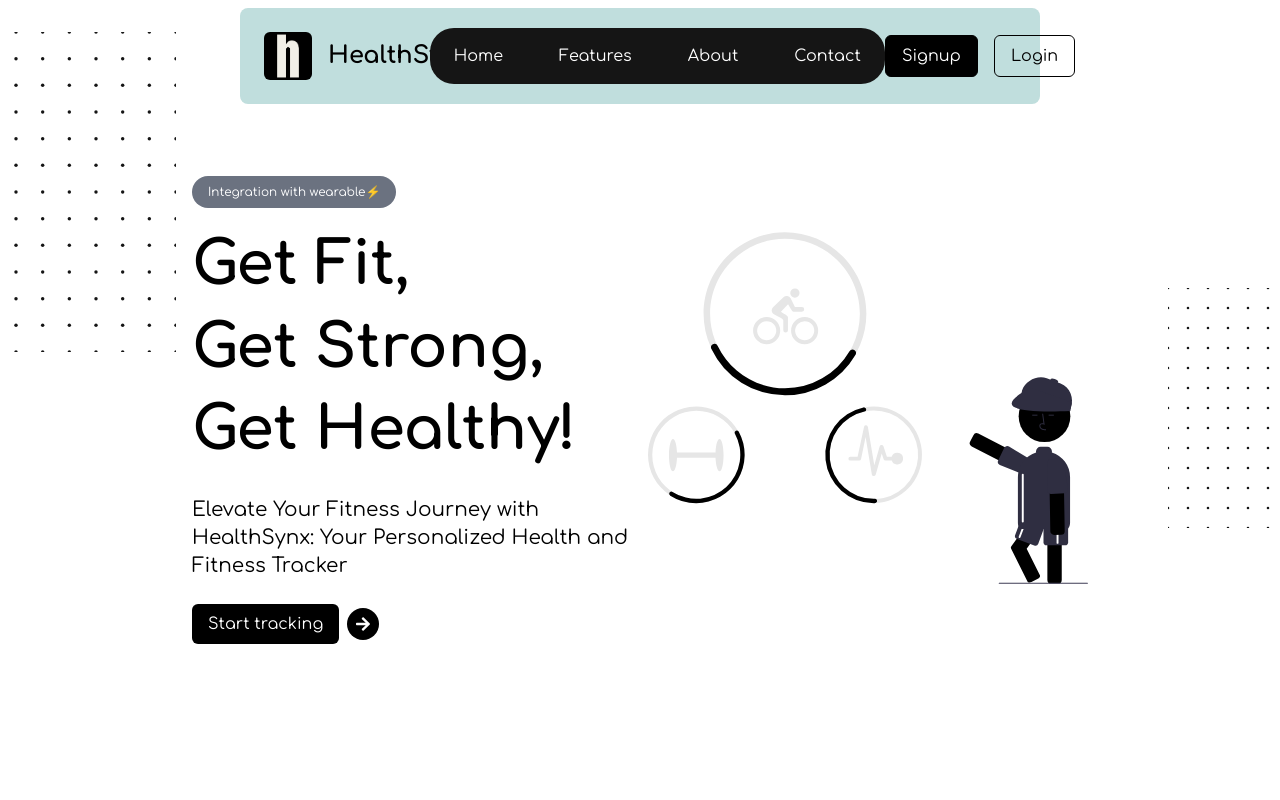
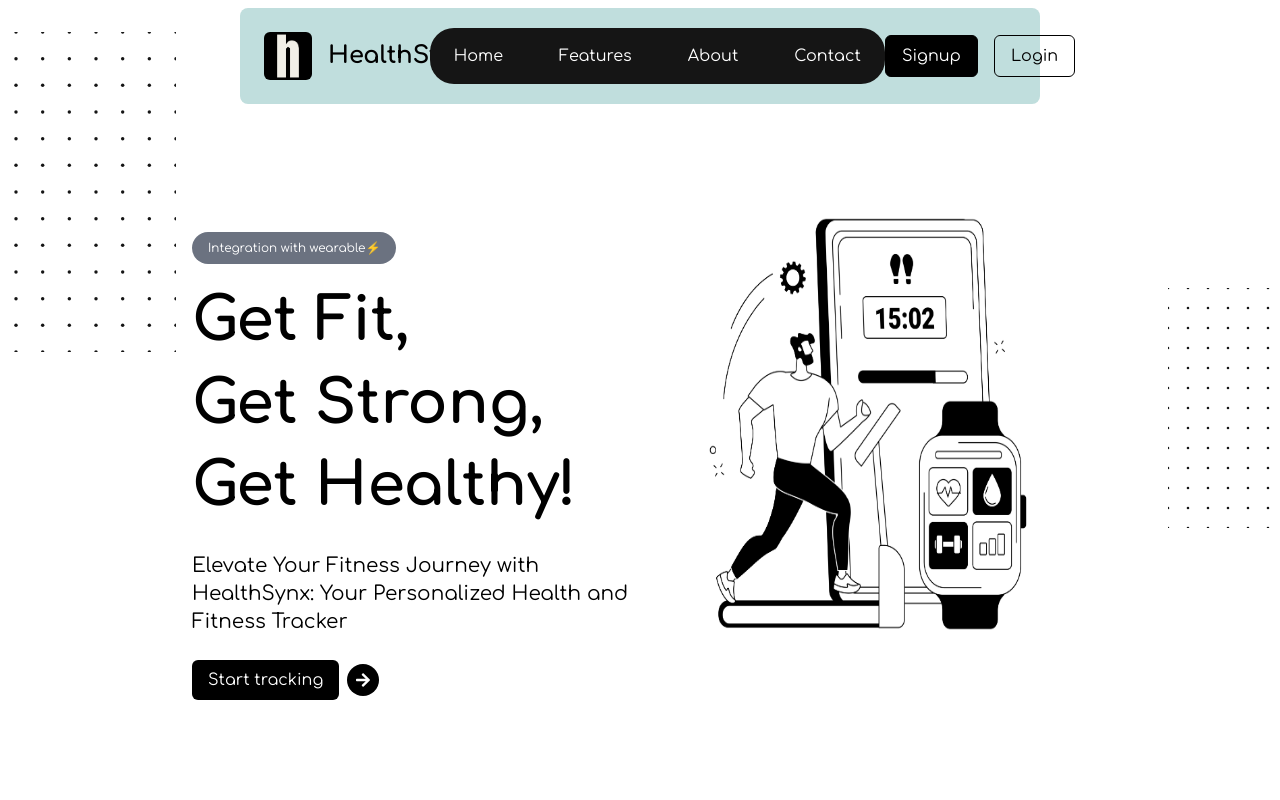
Before and after one commit to adityaj07/healthsynx, a React (Vite) app in the folder frontend/: page / in a window 1280 px wide. Shown: the top 800 px of the page. Built offline with nearby package versions, Linux system fonts and the light colour scheme.

Commit message:
update: minor changes on landing page

```diff
--- a/frontend/src/components/Features.jsx
+++ b/frontend/src/components/Features.jsx
@@ -11,7 +11,7 @@ import { FaMagic } from "react-icons/fa";
 
 const Features = () => {
   return (
-    <div className="bg-black w-[90%] lg:w-[70%] mx-auto  bg-[url('src/assets/noise.svg')] bg-cover bg-center rounded-xl mt-[20rem] p-6 md:mt-32 md:px-16 md:py-10">
+    <div className="bg-black w-[90%] lg:w-[70%] mx-auto  bg-[url('src/assets/noise.svg')] bg-cover bg-center rounded-xl mt-[24rem] p-6 md:mt-32 md:px-16 md:py-10">
       <h1 className="text-white text-3xl md:text-4xl text-start font-bold">Features</h1>
       <p className="text-gray-300 text-base md:text-lg text-start mt-4 mb-8">
         Discover the powerful features that make HealthSynx the ultimate health
--- a/frontend/src/components/Home.jsx
+++ b/frontend/src/components/Home.jsx
@@ -3,7 +3,7 @@ import { motion, AnimatePresence } from "framer-motion";
 import { Link } from "react-router-dom";
 import Button from "./ui/Button";
 import { FaArrowRight } from "react-icons/fa";
-import hero from "../assets/hero.svg";
+import hero from "../assets/hero.jpg";
 import pattern from "../assets/ooorganize.svg";
 import Features from "./Features";
 import Guide from "./Guide";
@@ -17,8 +17,8 @@ const Home = () => {
       animate={{ opacity: 1 }}
       transition={{ duration: 0.5 }}
     >
-      <div className="w-[90%] lg:w-[70%] mx-auto grid grid-cols-1 md:grid-cols-2 gap-4 mt-20 md:mt-32 h-[35rem] z-40">
-        <div className="text-start relative">
+      <div className="w-[90%] lg:w-[70%] mx-auto grid grid-cols-1 md:grid-cols-2 gap-4 mt-20 md:mt-36 h-[35rem] z-40">
+        <div className="text-start relative md:mt-10">
           <small className="px-4 py-2 text-xs rounded-full bg-gray-500 text-white w-fit absolute mt-12">
             Integration with wearable⚡
           </small>
@@ -44,7 +44,7 @@ const Home = () => {
         </div>
 
         <div>
-          <img src={hero} alt="hero" className="w-full h-full mt-6 md:mt-0" />
+          <img src={hero} alt="hero" className="w-full h-full mt-6 md:mt-0 " />
         </div>
         <img
           src={pattern}
```
Also changed, not shown: frontend/src/assets/hero.jpg (added), frontend/src/assets/hero.svg (deleted), frontend/src/pages/Dashboard.jsx (renamed from frontend/src/pages/dashboard.jsx).
